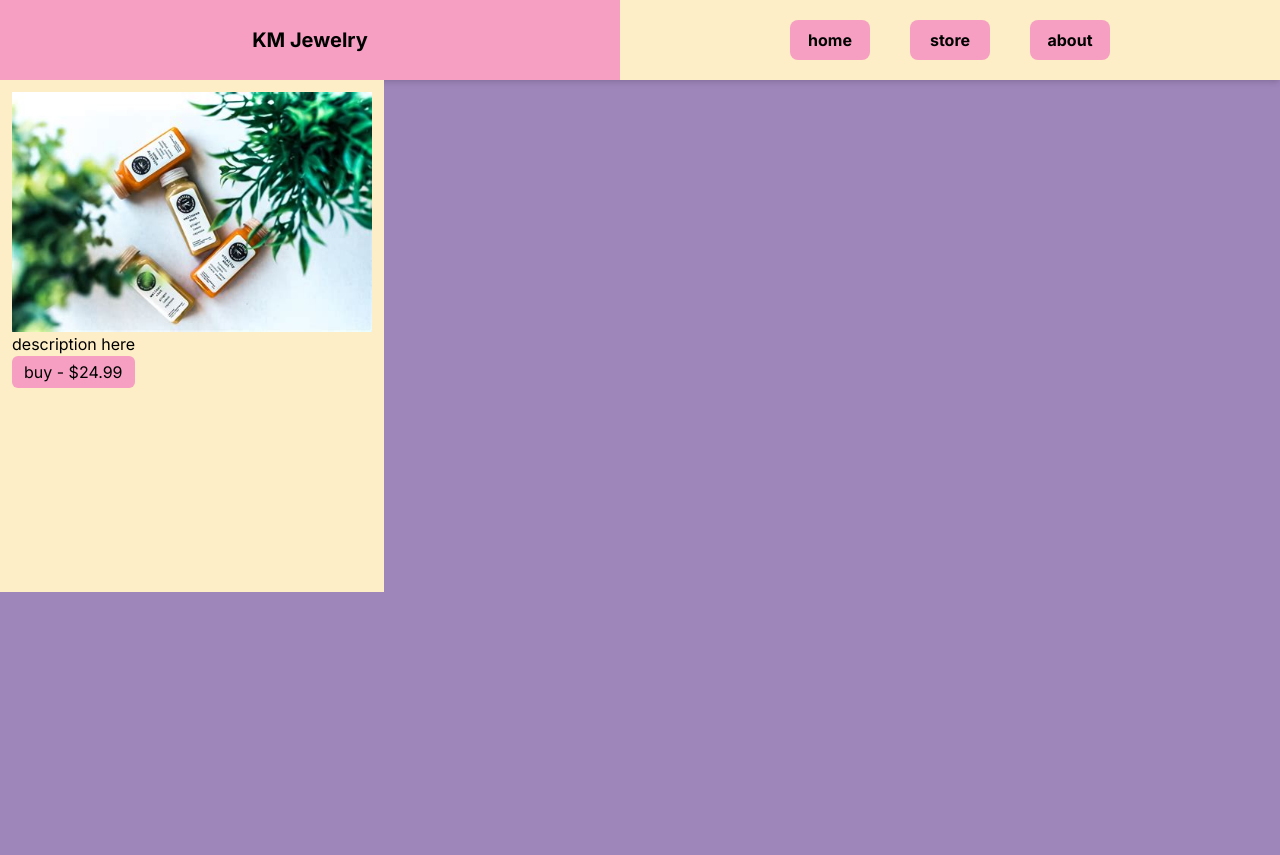
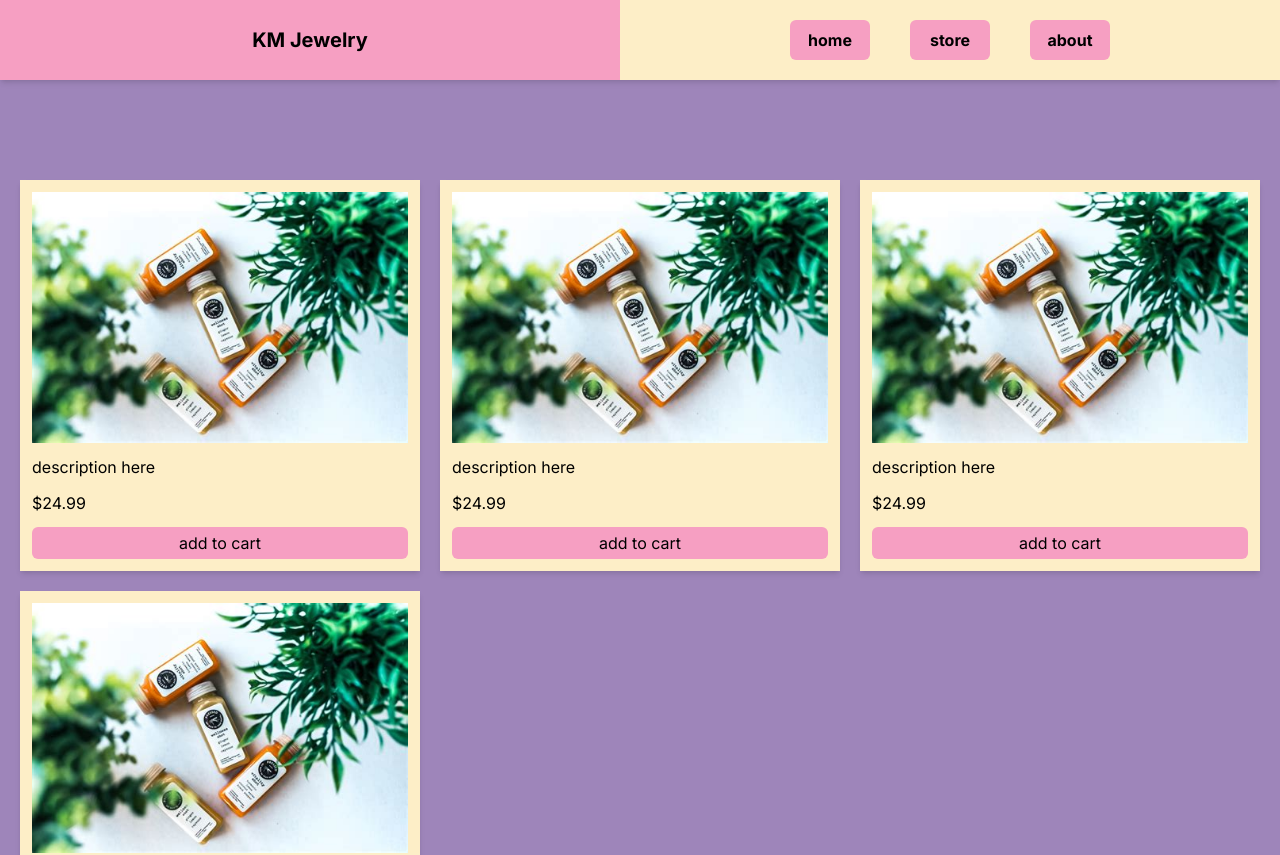
Before and after one commit to joshlarue/earrings, a Next.js app: page / in a window 1280 px wide. Shown: the top 855 px of the page. Before the commit the page ends 800 px from the top, so only its background shows below. Built offline with nearby package versions, Linux system fonts and the light colour scheme.

Commit message:
polishing store item cards

```diff
--- a/src/app/components/Header.jsx
+++ b/src/app/components/Header.jsx
@@ -6,9 +6,9 @@ export default function Header() {
             <header className="flex p-5 bg-primary justify-between shadow-md">
                 <div className={"flex items-center justify-center text-xl font-bold bg-secondary -m-5 w-[50%]"}>KM Jewelry</div>
                 <nav className={"flex justify-center gap-10 w-[50%] font-bold"}>
-                    <Link href={"/"} className={"flex items-center justify-center bg-secondary px-3 py-2 rounded-lg w-20 hover:bg-accent"}>home</Link>
-                    <Link href={"/store"} className={"flex items-center justify-center bg-secondary px-3 py-2 rounded-lg w-20 hover:bg-accent"}>store</Link>
-                    <Link href={"/about"} className={"flex items-center justify-center bg-secondary px-3 py-2 rounded-lg w-20 hover:bg-accent"}>about</Link>
+                    <Link href={"/"} className={"flex items-center justify-center bg-secondary px-3 py-2 rounded-md w-20 hover:bg-accent"}>home</Link>
+                    <Link href={"/store"} className={"flex items-center justify-center bg-secondary px-3 py-2 rounded-md w-20 hover:bg-accent"}>store</Link>
+                    <Link href={"/about"} className={"flex items-center justify-center bg-secondary px-3 py-2 rounded-md w-20 hover:bg-accent"}>about</Link>
                 </nav>
             </header>
         </>
--- a/src/app/components/StoreItem.jsx
+++ b/src/app/components/StoreItem.jsx
@@ -3,10 +3,11 @@ import Image from "next/image";
 export default function StoreItem() {
     return (
       <>
-        <div className="bg-primary w-[30vw] h-[40vw] relative flex flex-col items-start justify-start p-3">
-            <Image className={""} src={"/stock.jpeg"} alt={"temp stock photo"} width={500} height={100} />
+        <div className="justify-self-center bg-primary w-full h-fit relative flex flex-col gap-3 justify-start p-3 shadow-md">
+            <Image className={""} src={"/stock.jpeg"} alt={"temp stock photo"} width={1000} height={100} />
             <p>description here</p>
-            <button className={"px-3 py-1 bg-secondary rounded-md hover:bg-accent"}>buy - $24.99</button>
+            <p>$24.99</p>
+            <button className={"px-3 py-1 bg-secondary rounded-md hover:bg-accent"}>add to cart</button>
         </div>
       </>
     );
--- a/src/app/page.js
+++ b/src/app/page.js
@@ -6,7 +6,10 @@ export default function Home() {
   return (
       <>
           <Header />
-          <div className="flex flex-col w-full">
+          <div className="grid grid-cols-3 max-md:grid-cols-2 gap-5 mt-20 p-5">
+              <StoreItem />
+              <StoreItem />
+              <StoreItem />
               <StoreItem />
           </div>
       </>
```
